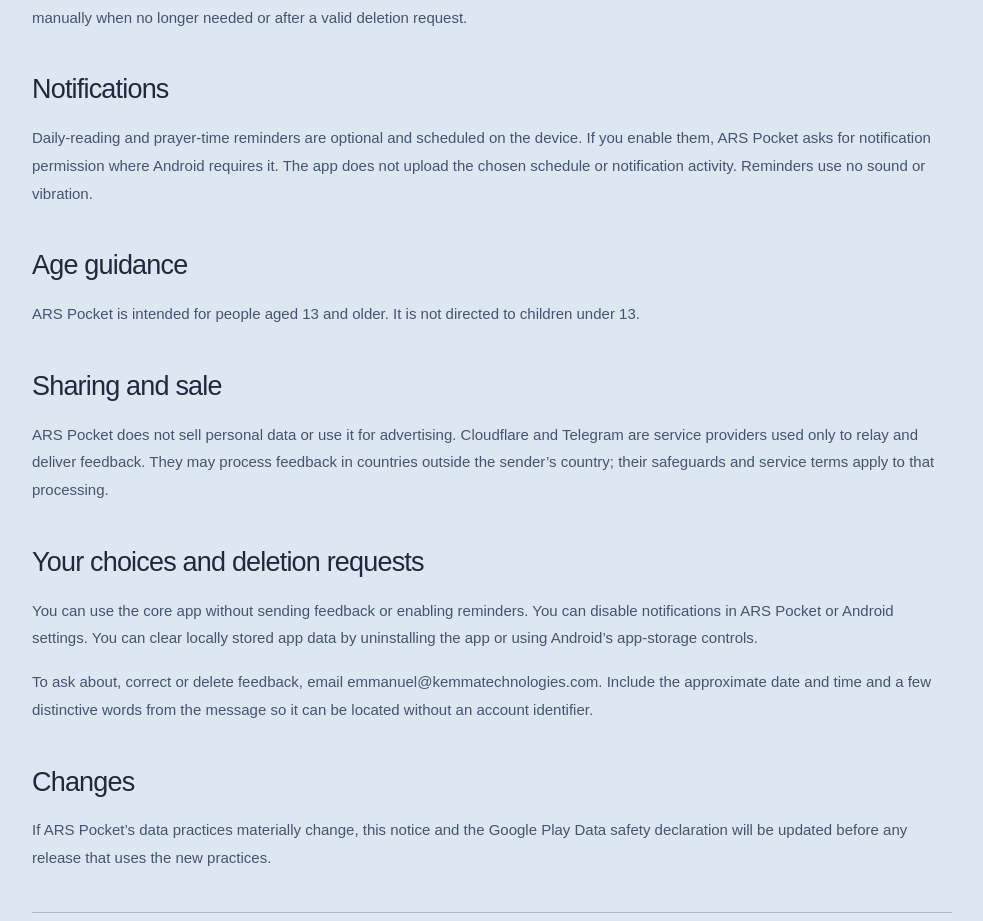
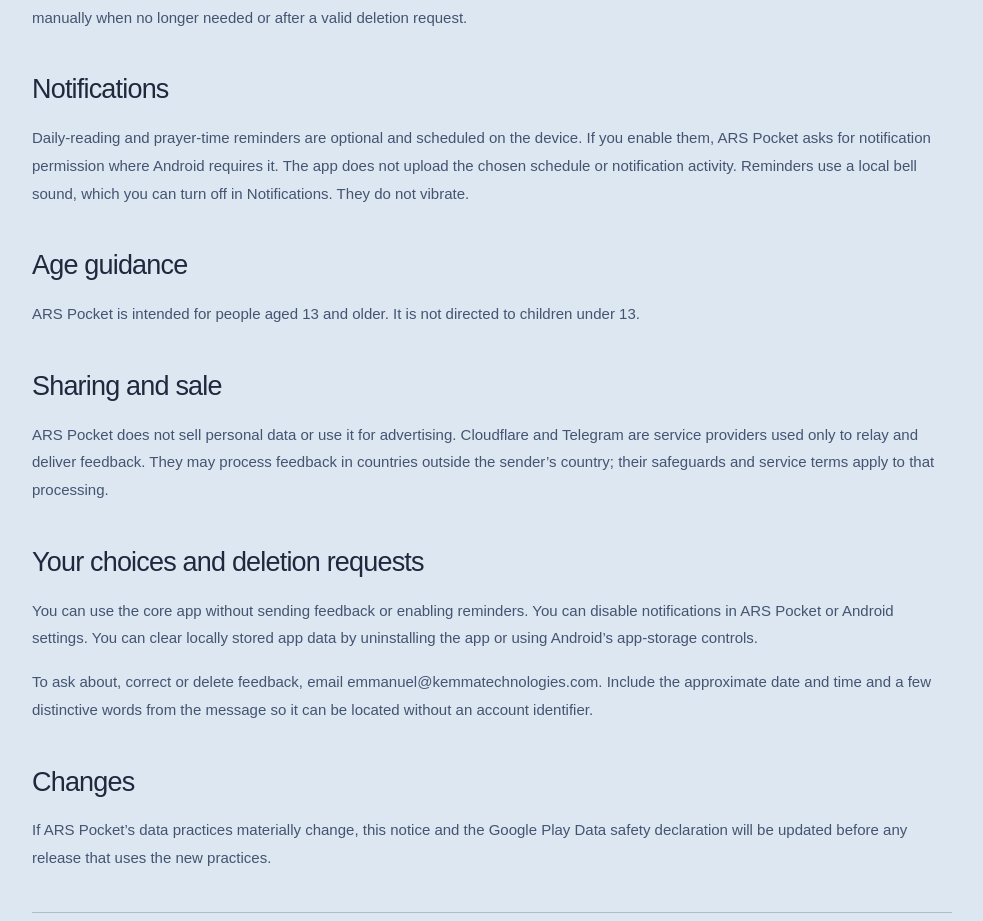
Before and after one commit to KingEmma7/kemma-technologies, a Next.js app: page /ars-pocket/privacy in a window 1280 px wide. Shown: the part 1043-1964 px from the top of the page, without its empty margins (148-1131 px from the left). Built offline with nearby package versions, Linux system fonts and the light colour scheme; no server answers; a web font is replaced by a local one.

Commit message:
Correct ARS Pocket reminder sound privacy wording

```diff
--- a/app/ars-pocket/privacy/page.tsx
+++ b/app/ars-pocket/privacy/page.tsx
@@ -31,7 +31,7 @@ const sections = [
     id: "notifications",
     title: "Notifications",
     paragraphs: [
-      "Daily-reading and prayer-time reminders are optional and scheduled on the device. If you enable them, ARS Pocket asks for notification permission where Android requires it. The app does not upload the chosen schedule or notification activity. Reminders use no sound or vibration.",
+      "Daily-reading and prayer-time reminders are optional and scheduled on the device. If you enable them, ARS Pocket asks for notification permission where Android requires it. The app does not upload the chosen schedule or notification activity. Reminders use a local bell sound, which you can turn off in Notifications. They do not vibrate.",
     ],
   },
   {
```
